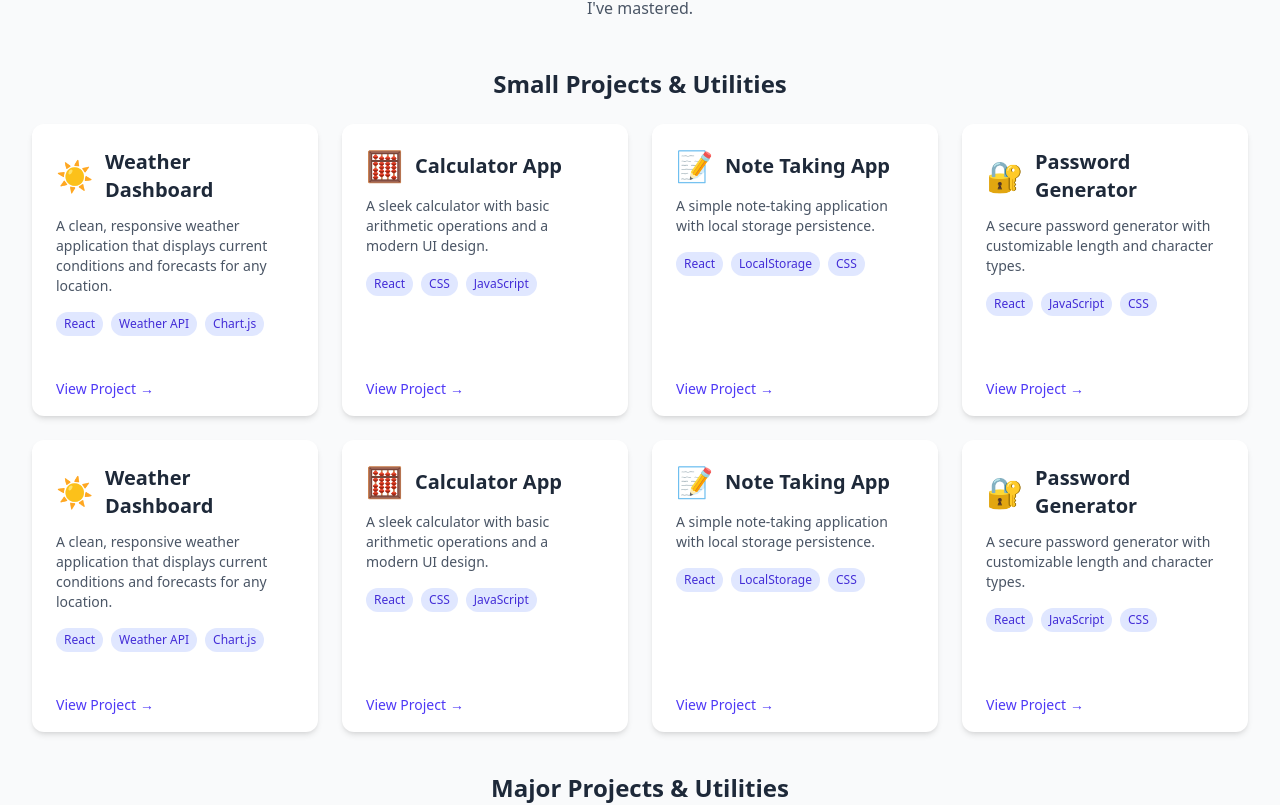
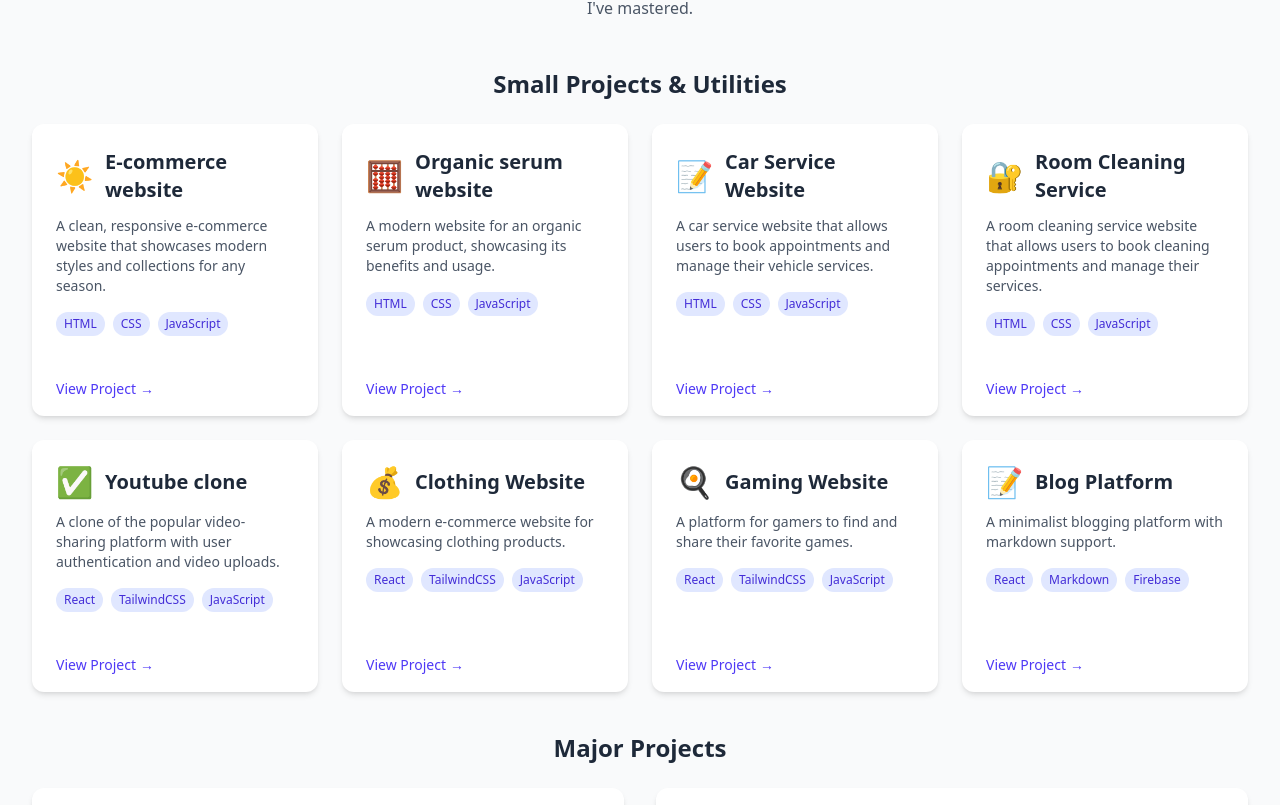
Before and after one commit to TreatEvlar/Portfolio, a React (Vite) app: page / in a window 1280 px wide. Shown: the part 1380-2185 px from the top of the page. Built offline with nearby package versions, Linux system fonts and the light colour scheme.

Commit message:
open small projects

```diff
--- a/src/App.jsx
+++ b/src/App.jsx
@@ -4,115 +4,105 @@ const Portfolio = () => {
   const [isMenuOpen, setIsMenuOpen] = useState(false);
   const [activeSection, setActiveSection] = useState("home");
 
-  // Small projects data
   const smallProjects = [
     {
       id: 1,
-      title: "Weather Dashboard",
-      description:
-        "A clean, responsive weather application that displays current conditions and forecasts for any location.",
-      technologies: ["React", "Weather API", "Chart.js"],
+      title: "E-commerce website",
+      description: "A clean, responsive e-commerce website that showcases modern styles and collections for any season.",
+      technologies: ["HTML", "CSS", "JavaScript"],
       icon: "☀️",
+      link: "https://treatevlar.github.io/TreatEvlar/",
+    },
+    {
+      id: 2,
+      title: "Organic serum website",
+      description: "A modern website for an organic serum product, showcasing its benefits and usage.",
+      technologies: ["HTML", "CSS", "JavaScript"],
+      icon: "🧮",
+      link: "https://treatevlar.github.io/Nector/",
+    },
+    {
+      id: 3,
+      title: "Car Service Website",
+      description: "A car service website that allows users to book appointments and manage their vehicle services.",
+      technologies: ["HTML", "CSS", "JavaScript"],
+      icon: "📝",
+      link: "https://treatevlar.github.io/car-service-website/",
+    },
+    {
+      id: 4,
+      title: "Room Cleaning Service",
+      description: "A room cleaning service website that allows users to book cleaning appointments and manage their services.",
+      technologies: ["HTML", "CSS", "JavaScript"],
+      icon: "🔐",
+      link: "https://treatevlar.github.io/TechWeb/",
+    },
+    {
+      id: 5,
+      title: "Youtube clone",
+      description: "A clone of the popular video-sharing platform with user authentication and video uploads.",
+      technologies: ["React", "TailwindCSS", "JavaScript"],
+      icon: "✅",
+      link: "https://youtube-clone-keqm.onrender.com",
+    },
+    {
+      id: 6,
+      title: "Clothing Website",
+      description: "A modern e-commerce website for showcasing clothing products.",
+      technologies: ["React", "TailwindCSS", "JavaScript"],
+      icon: "💰",
+      link: "https://clothing-website-eqko.onrender.com",
+    },
+    {
+      id: 7,
+      title: "Gaming Website",
+      description: "A platform for gamers to find and share their favorite games.",
+      technologies: ["React", "TailwindCSS", "JavaScript"],
+      icon: "🍳",
+      link: "https://faits-diarmes.onrender.com",
+    },
+    {
+      id: 8,
+      title: "Blog Platform",
+      description: "A minimalist blogging platform with markdown support.",
+      technologies: ["React", "Markdown", "Firebase"],
+      icon: "📝",
+      link: "#",
+    },
+  ];
+
+  const projects = [
+    {
+      id: 1,
+      title: "E-Commerce Platform",
+      description: "A full-featured online store with shopping cart, user authentication, and payment processing.",
+      technologies: ["React", "Node.js", "MongoDB", "Stripe"],
+      icon: "fas fa-shopping-cart",
       link: "#",
     },
     {
       id: 2,
-      title: "Calculator App",
-      description:
-        "A sleek calculator with basic arithmetic operations and a modern UI design.",
-      technologies: ["React", "CSS", "JavaScript"],
-      icon: "🧮",
+      title: "Task Management App",
+      description: "A productivity application for managing tasks with drag-and-drop functionality.",
+      technologies: ["React", "Redux", "Firebase", "Tailwind CSS"],
+      icon: "fas fa-tasks",
       link: "#",
     },
     {
       id: 3,
-      title: "Note Taking App",
-      description:
-        "A simple note-taking application with local storage persistence.",
-      technologies: ["React", "LocalStorage", "CSS"],
-      icon: "📝",
+      title: "Weather Dashboard",
+      description: "Real-time weather application with forecasts and location-based recommendations.",
+      technologies: ["JavaScript", "API Integration", "Chart.js"],
+      icon: "fas fa-cloud-sun",
       link: "#",
     },
     {
       id: 4,
-      title: "Password Generator",
-      description:
-        "A secure password generator with customizable length and character types.",
-      technologies: ["React", "JavaScript", "CSS"],
-      icon: "🔐",
-      link: "#",
-    },
-    {
-      id: 1,
-      title: "Weather Dashboard",
-      description:
-        "A clean, responsive weather application that displays current conditions and forecasts for any location.",
-      technologies: ["React", "Weather API", "Chart.js"],
-      icon: "☀️",
-      link: "#",
-    },
-    {
-      id: 2,
-      title: "Calculator App",
-      description:
-        "A sleek calculator with basic arithmetic operations and a modern UI design.",
-      technologies: ["React", "CSS", "JavaScript"],
-      icon: "🧮",
-      link: "#",
-    },
-    {
-      id: 3,
-      title: "Note Taking App",
-      description:
-        "A simple note-taking application with local storage persistence.",
-      technologies: ["React", "LocalStorage", "CSS"],
-      icon: "📝",
-      link: "#",
-    },
-    {
-      id: 4,
-      title: "Password Generator",
-      description:
-        "A secure password generator with customizable length and character types.",
-      technologies: ["React", "JavaScript", "CSS"],
-      icon: "🔐",
-      link: "#",
-    },
-  ];
-
-  // Main projects data
-  const projects = [
-    {
-      id: 1,
-      title: "E-Commerce Platform",
-      description:
-        "A full-featured online store with shopping cart, user authentication, and payment processing.",
-      technologies: ["React", "Node.js", "MongoDB", "Stripe"],
-      icon: "fas fa-shopping-cart",
-    },
-    {
-      id: 2,
-      title: "Task Management App",
-      description:
-        "A productivity application for managing tasks with drag-and-drop functionality.",
-      technologies: ["React", "Redux", "Firebase", "Tailwind CSS"],
-      icon: "fas fa-tasks",
-    },
-    {
-      id: 3,
-      title: "Weather Dashboard",
-      description:
-        "Real-time weather application with forecasts and location-based recommendations.",
-      technologies: ["JavaScript", "API Integration", "Chart.js"],
-      icon: "fas fa-cloud-sun",
-    },
-    {
-      id: 4,
       title: "Social Media Dashboard",
-      description:
-        "Analytics dashboard for social media metrics with data visualization.",
+      description: "Analytics dashboard for social media metrics with data visualization.",
       technologies: ["React", "D3.js", "Express", "MySQL"],
       icon: "fas fa-chart-line",
+      link: "#",
     },
   ];
 
@@ -257,8 +247,8 @@ const Portfolio = () => {
       <section id="home" className="gradient-bg pt-24 pb-16 md:pt-32 md:pb-24">
         <div className="max-w-7xl mx-auto px-4 sm:px-6 lg:px-8">
           <div className="text-center">
-            <div className="w-32 h-32 mx-auto mb-6 rounded-full bg-white flex items-center justify-center shadow-xl">
-              <i className="fas fa-user-circle text-6xl text-indigo-600"></i>
+           <div class="w-32 h-32 mx-auto mb-6 rounded-full bg-white flex items-center justify-center shadow-xl overflow-hidden">
+                <img src="../src/20e0b5fc-30fb-4090-a325-5ee596dca91e.jpeg" alt="Profile" class="w-full h-full object-cover"/>
             </div>
             <h1 className="text-4xl md:text-5xl font-bold text-white mb-4">
               Kuldeep Kumar
@@ -296,8 +286,8 @@ const Portfolio = () => {
           </h2>
           <div className="flex flex-col md:flex-row items-center">
             <div className="md:w-1/2 mb-8 md:mb-0">
-              <div className="w-64 h-64 mx-auto bg-gradient-to-r from-indigo-100 to-purple-100 rounded-full flex items-center justify-center">
-                <i className="fas fa-code text-8xl text-indigo-600"></i>
+              <div className="w-64 h-64 mx-auto mb-6 rounded-full bg-white flex items-center justify-center shadow-xl overflow-hidden">
+                <img src="../src/20e0b5fc-30fb-4090-a325-5ee596dca91e.jpeg" alt="Profile" class="w-full h-full object-cover"/>
               </div>
             </div>
             <div className="md:w-1/2 md:pl-12">
@@ -331,7 +321,7 @@ const Portfolio = () => {
       </section>
 
       {/* Projects Section */}
-      <section id="projects" className="py-16 bg-gray-50">
+      <section id="projects" className="pt-16 bg-gray-50">
         <div className="max-w-7xl mx-auto px-4 sm:px-6 lg:px-8">
           <h2 className="text-3xl font-bold text-center text-gray-800 mb-4">
             My Projects
@@ -356,7 +346,9 @@ const Portfolio = () => {
                 >
                   <div className="p-4 sm:p-6 flex-grow">
                     <div className="flex items-center mb-3">
-                  <span className="text-2xl sm:text-3xl mr-2 sm:mr-3">{project.icon}</span>
+                      <span className="text-2xl sm:text-3xl mr-2 sm:mr-3">
+                        {project.icon}
+                      </span>
                       <h3 className="text-lg sm:text-xl font-bold text-gray-800">
                         {project.title}
                       </h3>
@@ -378,6 +370,8 @@ const Portfolio = () => {
                   <div className="px-4 sm:px-6 pb-4">
                     <a
                       href={project.link}
+                      target="_blank"
+                      rel="noopener noreferrer"
                       className="text-indigo-600 font-medium hover:text-indigo-700 text-sm inline-flex items-center transition-colors duration-300"
                     >
                       View Project <span className="ml-1">→</span>
@@ -391,13 +385,13 @@ const Portfolio = () => {
           {/* Main Projects Section */}
           <div className="mb-16 mt-10">
             <h3 className="text-2xl font-semibold text-gray-800 mb-6 text-center">
-              Major Projects & Utilities
+              Major Projects
             </h3>
             <div className="grid grid-cols-1 md:grid-cols-2 gap-8">
               {projects.map((project) => (
                 <div
                   key={project.id}
-                  className="project-card bg-white rounded-xl shadow-md overflow-hidden"
+                  className="project-card bg-white rounded-xl shadow-md overflow-hidden transition-transform duration-300 hover:-translate-y-1 hover:shadow-lg"
                 >
                   <div className="p-6">
                     <div className="text-indigo-600 text-3xl mb-4">
@@ -418,7 +412,9 @@ const Portfolio = () => {
                       ))}
                     </div>
                     <a
-                      href="#"
+                      href={project.link}
+                      target="_blank"
+                      rel="noopener noreferrer"
                       className="text-indigo-600 font-medium hover:text-indigo-700 inline-flex items-center"
                     >
                       View Project <i className="fas fa-arrow-right ml-2"></i>
```
Also changed, not shown: src/20e0b5fc-30fb-4090-a325-5ee596dca91e.jpeg (added). Lines whose indentation alone changed are shown as unchanged.
